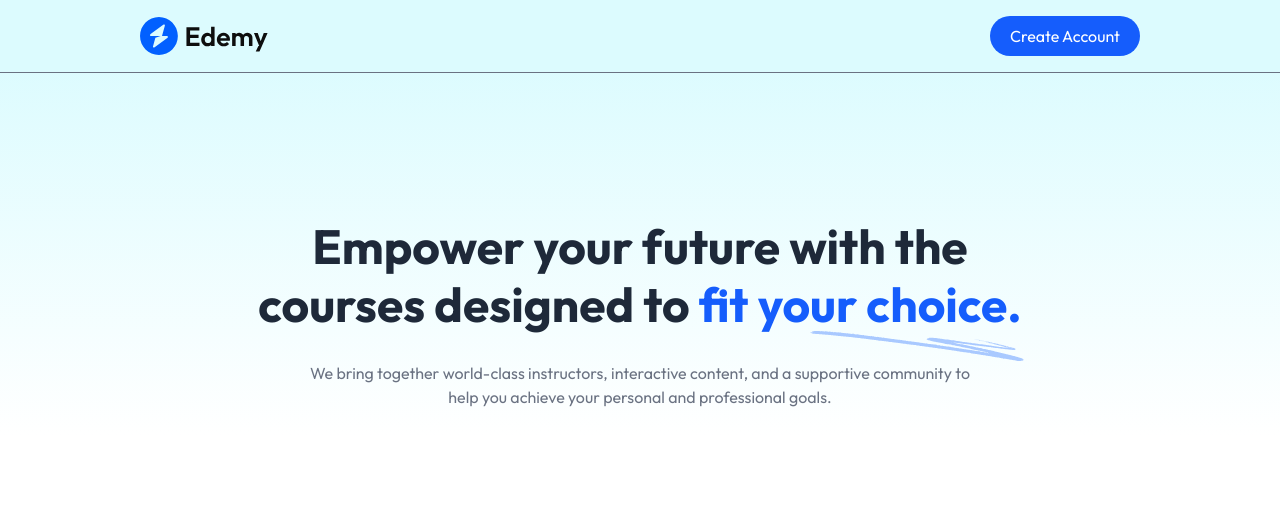
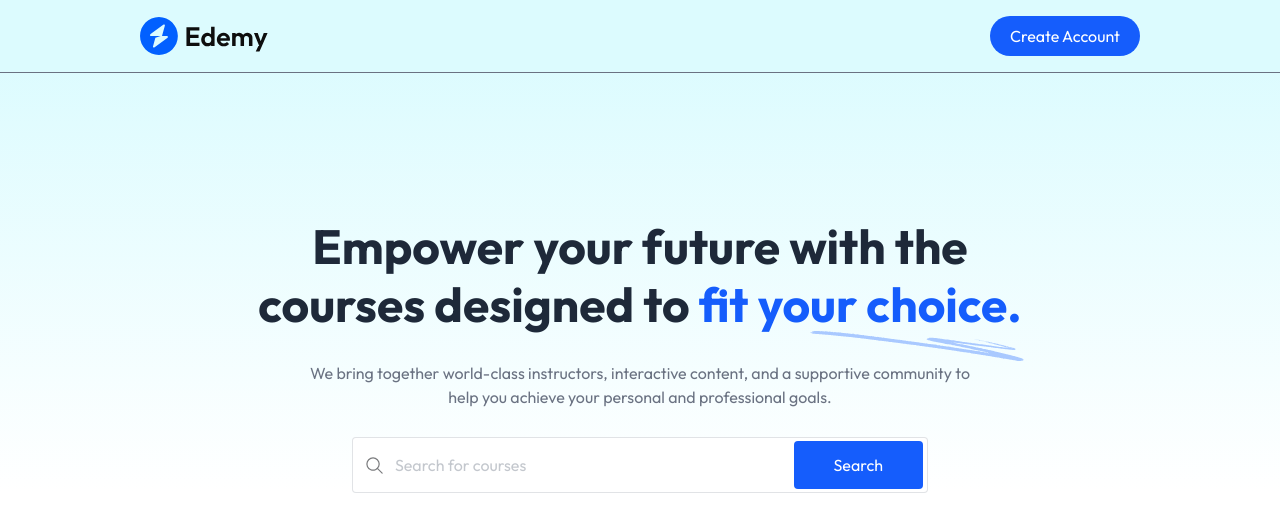
Before and after one commit to Berita-Winnie/L_M_S, a React (Vite) app in the folder client/: page / in a window 1280 px wide. Shown: the top 532 px of the page. Built offline with nearby package versions, Linux system fonts and the light colour scheme; no server answers; a web font is replaced by a local one.

Commit message:
Add search bar with functionality  to hero section

```diff
--- a/client/src/components/student/Hero.jsx
+++ b/client/src/components/student/Hero.jsx
@@ -1,5 +1,6 @@
 import React from 'react'
 import { assets } from '../../assets/assets'
+import SearchBar from './SearchBar'
 
 const Hero = () => {
   return (
@@ -22,6 +23,7 @@
         We bring together world-class instructors to help you achieve your
         personal and professional
       </p>
+      <SearchBar />
     </div>
   )
 }
--- a/client/src/components/student/SearchBar.jsx
+++ b/client/src/components/student/SearchBar.jsx
@@ -1,7 +1,42 @@
 import React from 'react'
+import { assets } from '../../assets/assets'
+import { useNavigate } from 'react-router-dom'
+import { useState } from 'react'
 
-const SearchBar = () => {
-  return <div>SearchBar</div>
+const SearchBar = ({ data }) => {
+  const navigate = useNavigate()
+
+  const [input, setInput] = useState(data ? data : '')
+
+  const onSearchHandler = (e) => {
+    e.preventDefault()
+    navigate('/course-list' + input)
+  }
+  return (
+    <form
+      onSubmit={onSearchHandler}
+      className="max-w-xl w-full md:h-14 h-12 flex items-center bg-white border border-gray-500/20 rounded"
+    >
+      <img
+        className="md:w-auto w-10 px-3  "
+        src={assets.search_icon}
+        alt="search_icon"
+      />
+      <input
+        onChange={(e) => setInput(e.target.value)}
+        value={input}
+        className="w-full h-full outline-none text-gray-500/80 "
+        type="text"
+        placeholder="Search for courses"
+      />
+      <button
+        className="bg-blue-600 rounded text-white md:px-10 px-7 md:py-3 py-2 mx-1"
+        type="submit"
+      >
+        Search
+      </button>
+    </form>
+  )
 }
 
 export default SearchBar
```
